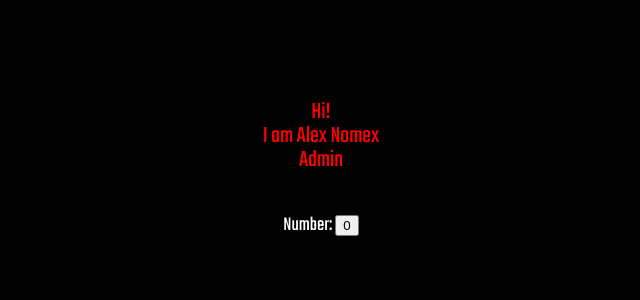
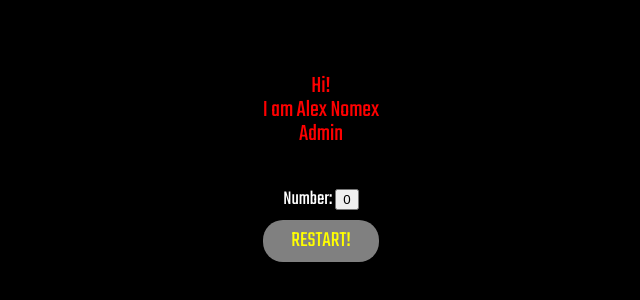
Before and after one commit to Nomex2008/My-React-App-Studing, a React (Vite) app: page / in a window 1280 px wide. Shown: the part 232-532 px from the top of the page, without its empty margins (319-959 px from the left). Built offline with nearby package versions, Linux system fonts and the light colour scheme.

Commit message:
Commit 4(useEffect)
Add useEffect

```diff
--- a/src/App.tsx
+++ b/src/App.tsx
@@ -1,3 +1,4 @@
+import { useEffect, useState } from 'react'
 import styles from './app.module.css'
 import Count from './components/Count/Count'
 import Hero from './components/Hero/Hero'
@@ -7,11 +8,24 @@ const role = 'admin'
 
 function App() {
 
+  let [loading, setLoading] = useState(true)
+
+  useEffect(() => {
+    const timeout = setTimeout(() => {
+      setLoading(() => loading = false)
+    }, 1000)
+
+    return () => {
+      clearTimeout(timeout)
+    }
+  }, [])
+
   return (
     <section className={styles.app}>
 
-      <Hero role={role}/>
-      <Count/>
+      {loading
+      ? <div>Loading...</div>
+      : <> <Hero role={role}/> <Count/> </>}
 
     </section>
   )
--- a/src/components/Count/Count.tsx
+++ b/src/components/Count/Count.tsx
@@ -16,8 +16,11 @@ const Count = () => {
             })}>{details.count}</button>
         </div>
 
-        {//<div onClick={() => setCount(count => count = 0)} className={styles.restart}>RESTART!</div>
-        }
+        <div onClick={() => setDetails(() => {
+            return {
+                count: 0
+            }
+        })} className={styles.restart}>RESTART!</div>
     </>
     )
 }
```
